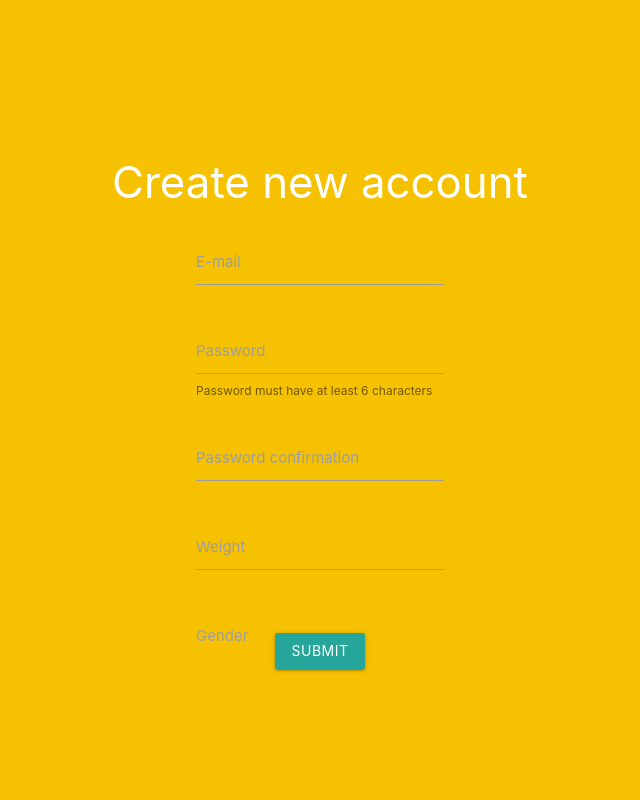
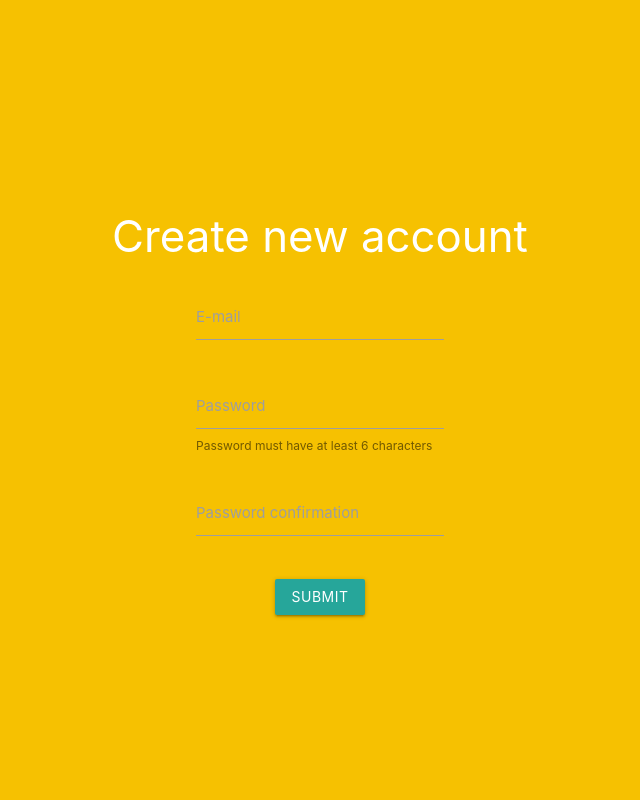
Before and after one commit to Kryzys09/SpiritGuard, a Django app: template SpiritGuard/templates/register.html in a window 1280 px wide. Shown: the part 23-823 px from the top of the page, without its empty margins (320-960 px from the left). Run offline with Django 3.2, Linux system fonts and the light colour scheme; the template is opened without the code that fills it, so the values that code supplies are empty.

Commit message:
usprawnienia awatarów, rejestracji i edycji profilu

```diff
--- a/SpiritGuard/SpiritGuard/views.py
+++ b/SpiritGuard/SpiritGuard/views.py
@@ -15,7 +15,7 @@ def main_page(request):
 def log_out(request):
     request.session.clear()
     print('CACHE CLEARED')
-    return redirect('/accounts/')
+    return redirect('/accounts/pre_login/')
 
 
 
--- a/SpiritGuard/accounts/urls.py
+++ b/SpiritGuard/accounts/urls.py
@@ -4,10 +4,11 @@ from . import views
 app_name = 'accounts'
 
 urlpatterns = [
-    url(r'^$', views.render_log_in_page),
-    url(r'^postsign/', views.send_log_in_request),
-    url(r'^postRegister/', views.send_register_request),
-    url(r'^register/', views.render_register_page),
+    url(r'^pre_login/$', views.render_log_in_page),
+    url(r'^pre_login/postsign/', views.send_log_in_request),
+    url(r'^pre_login/postRegister/', views.send_register_request),
+    url(r'^pre_login/register/', views.render_register_page),
+    url(r'^pre_login/register_next/', views.register_new_user),
     url(r'^settings/', views.render_edit_account_details),
     url(r'^register_next/', views.register_new_user),
 ]
--- a/SpiritGuard/templates/editAccountDetails.html
+++ b/SpiritGuard/templates/editAccountDetails.html
@@ -9,7 +9,7 @@
     {% csrf_token %}
     <div class="center-content full-height">
         <h3>Edit account details</h3>
-        <form action="/accounts/register_next/" method="post" id="edit-account-form" enctype="multipart/form-data">
+        <form action="{{ link }}" method="post" id="edit-account-form" enctype="multipart/form-data">
             {% csrf_token %}
             <div class="row center-content">
                 {% if avatar %}
@@ -35,7 +35,6 @@
             <div class="row">
                 <div class="input-field col s12">
                     <select id="gender-select" name="gender" required>
-                        <option value="" disabled {% if not gender %} selected {% endif %}>Choose an option</option>
                         <option value="M" {% if gender == "M" %} selected {% endif %}>Male</option>
                         <option value="F" {% if gender == "F" %} selected {% endif %}>Female</option>
                     </select>
--- a/SpiritGuard/templates/logIn.html
+++ b/SpiritGuard/templates/logIn.html
@@ -6,7 +6,7 @@
     <div class="center-content full-height">
         <h2>Spirit Guard</h2>
         <img src="{% static 'gfx/logo.png'%}" style="height:auto">
-        <form action="/accounts/postsign/" method="post">
+        <form action="/accounts/pre_login/postsign/" method="post">
             {% csrf_token %}
             <div class="row">
                 <div class='input-field'>
@@ -40,6 +40,6 @@
                 </button>
             </div>
         </form>
-        <a href="/accounts/register/" style="margin-top:1em">Don't have an account?<b> Create one!</b></a>
+        <a href="/accounts/pre_login/register/" style="margin-top:1em">Don't have an account?<b> Create one!</b></a>
     </div>
 {% endblock %}
--- a/SpiritGuard/templates/register.html
+++ b/SpiritGuard/templates/register.html
@@ -4,7 +4,7 @@
 {% block content %}
     <div class="center-content full-height">
         <h3>Create new account</h3>
-        <form action="/accounts/postRegister/" id="register-form" method="post">
+        <form action="/accounts/pre_login/postRegister/" id="register-form" method="post">
             {% csrf_token %}
             <div class="row">
                 <div class='input-field'>
@@ -25,21 +25,6 @@
                     <label for="password-confirm-input">Password confirmation</label>
                 </div>
             </div>
-            <div class="row">
-                <div class="input-field">
-                    <input type="number" id="weight-input" name="weight" required>
-                    <label for="weight-input">Weight</label>
-                </div>
-            </div>
-            <div class="row">
-                <div class="input-field">
-                    <select id="gender-select" name="gender" form="register-form" required>
-                        <option value="male">Male</option>
-                        <option value="female">Female</option>
-                    </select>
-                    <label for="gender-select">Gender</label>
-                </div>
-            </div>
             {% if error %}
                 <div class="row">
                     <div class="col s12">
```
Also changed, not shown: SpiritGuard/accounts/views.py (+7 -5 lines).
